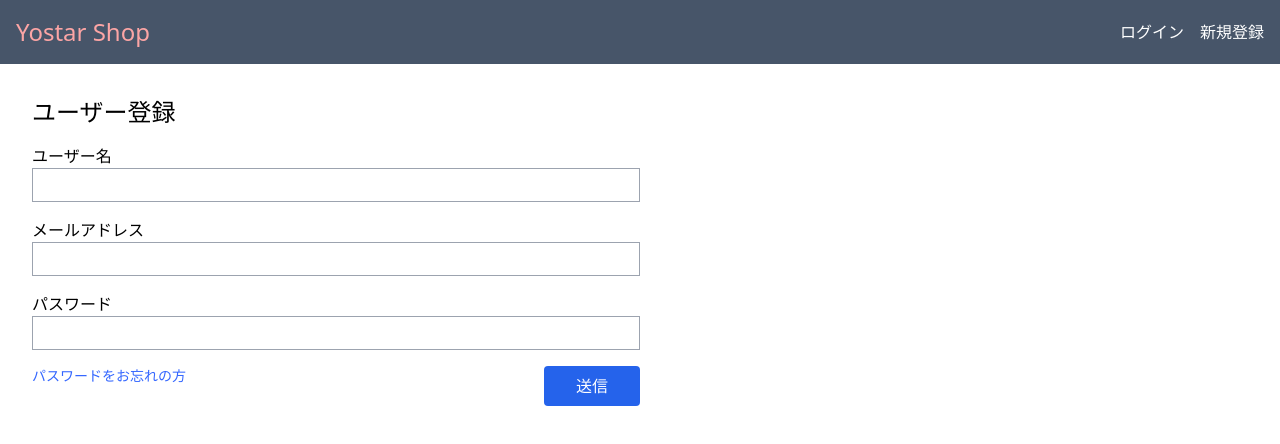
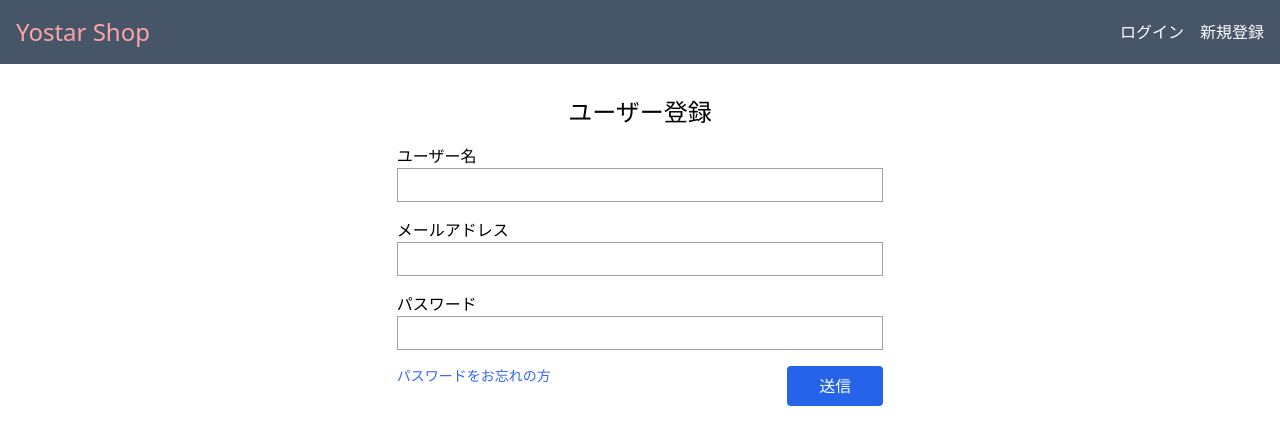
Before and after one commit to TokuyamaR/yostar-shop-app, a Next.js app in the folder frontend/: page /register in a window 1280 px wide. Shown: the top 444 px of the page. Built offline with nearby package versions, Linux system fonts and the light colour scheme; no server answers.

Commit message:
style: 新規登録フォーム

```diff
--- a/frontend/pages/register.js
+++ b/frontend/pages/register.js
@@ -3,9 +3,9 @@ import Link from "next/link";
 const Register = () => {
   return (
     <div className="space-y-4">
-      <h2 className="text-2xl">ユーザー登録</h2>
       <section>
-        <form className="flex flex-col w-1/2 space-y-4">
+        <form className="flex flex-col w-2/5 m-auto space-y-4">
+          <h2 className="text-2xl text-center">ユーザー登録</h2>
           <label className="flex flex-col">
             <span>ユーザー名</span>
             <input
```
